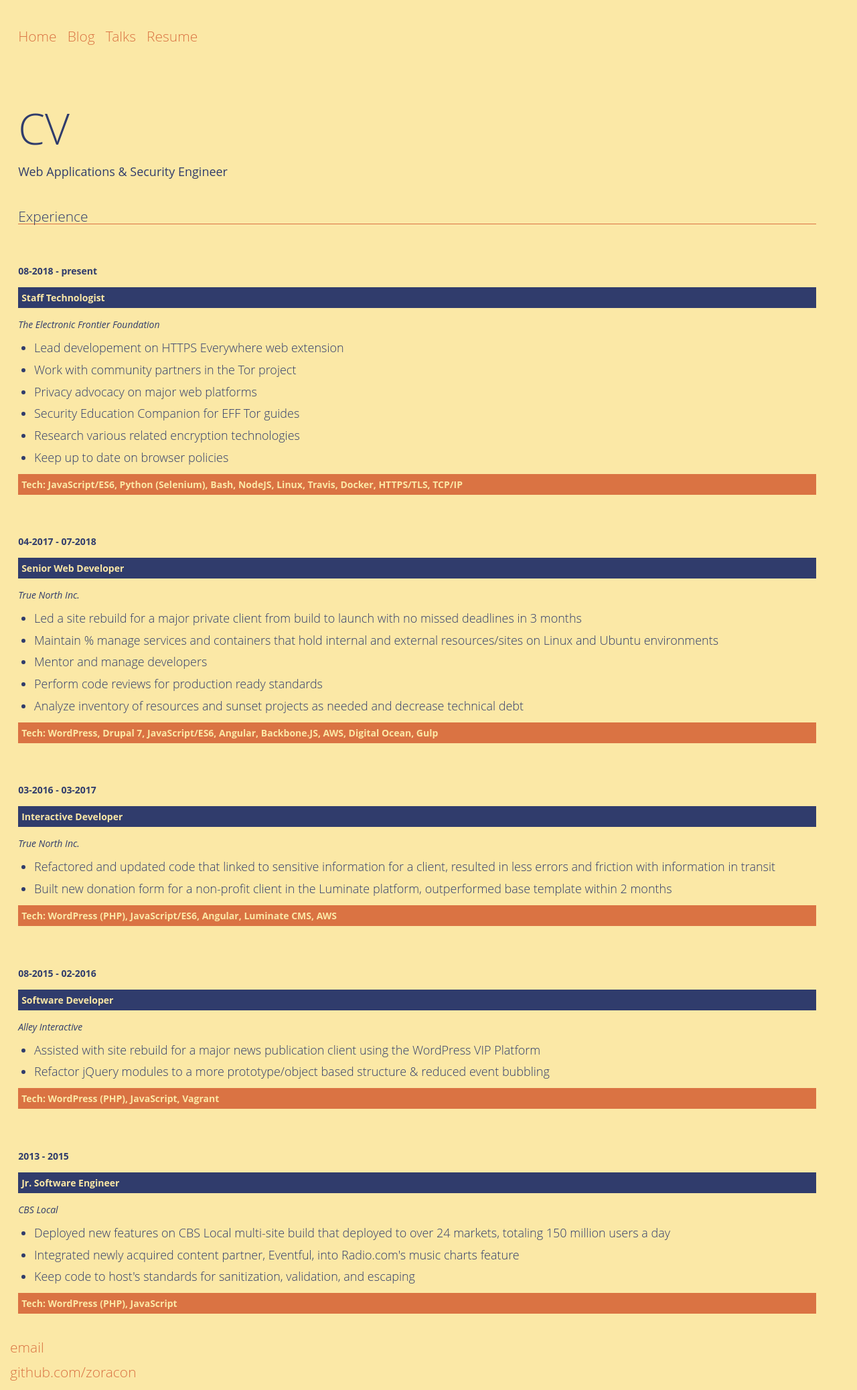
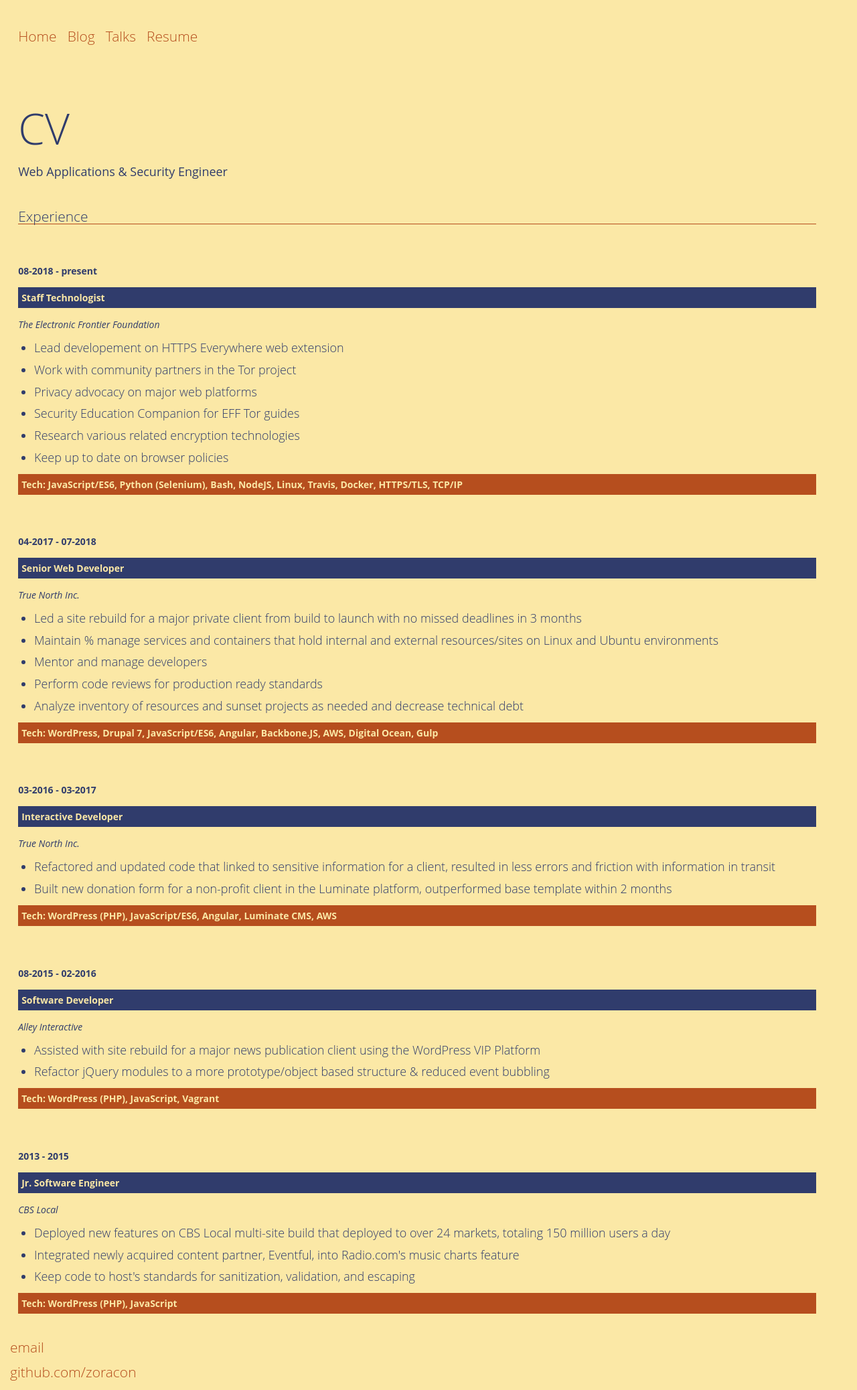
Before and after one commit to zoracon/zoracon.github.io, a Jekyll site: the page built from cv.html, in a window 1280 px wide. Shown: the whole page at 67% size. Built offline with Jekyll 4.4.1, drawn with Linux system fonts in a browser that asks for light colours.

Commit message:
Contrast update

```diff
--- a/css/style.css
+++ b/css/style.css
@@ -1,11 +1,4 @@
-/* Custom Stylesheet */
-/**
- * Use this file to override Materialize files so you can update
- * the core Materialize files in the future
- *
- * Made By MaterializeCSS.com
- */
-/* Palette generated by Material Palette - materialpalette.com/teal/blue-grey */
+/* Stylesheet */
 body {
   background-color: #FBE8A6;
   color: #303c6c;
@@ -33,7 +26,7 @@ body {
     font-size: 14px;
     font-weight: 400; }
   body a {
-    color: #da7343;
+    color: #b64e1e;
     text-decoration: none; }
     body a:focus, body a:hover {
       text-decoration: underline; }
@@ -61,7 +54,7 @@ nav {
 
 .experience {
   margin-top: 40px;
-  border-bottom: #da7343 1px solid; }
+  border-bottom: #b64e1e 1px solid; }
 
 .job {
   margin-top: 5%; }
@@ -77,7 +70,7 @@ nav {
     font-weight: bold;
     padding: 5px; }
   .job .tech {
-    background-color: #da7343;
+    background-color: #b64e1e;
     color: #FBE8A6;
     font-weight: bold;
     padding: 5px; }
```
Also changed, not shown: css/style.scss (+2 -12 lines), 1 other file.
